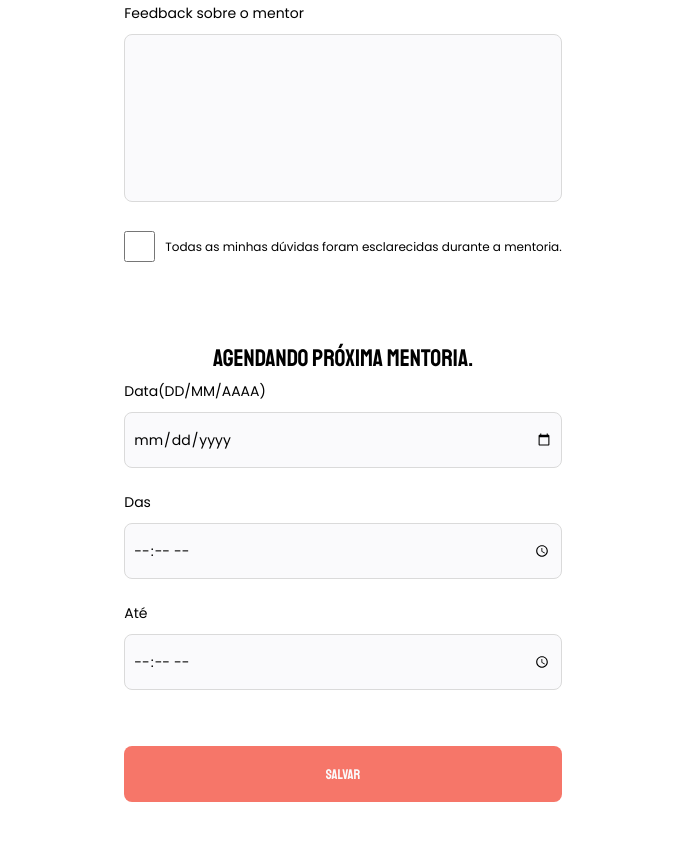
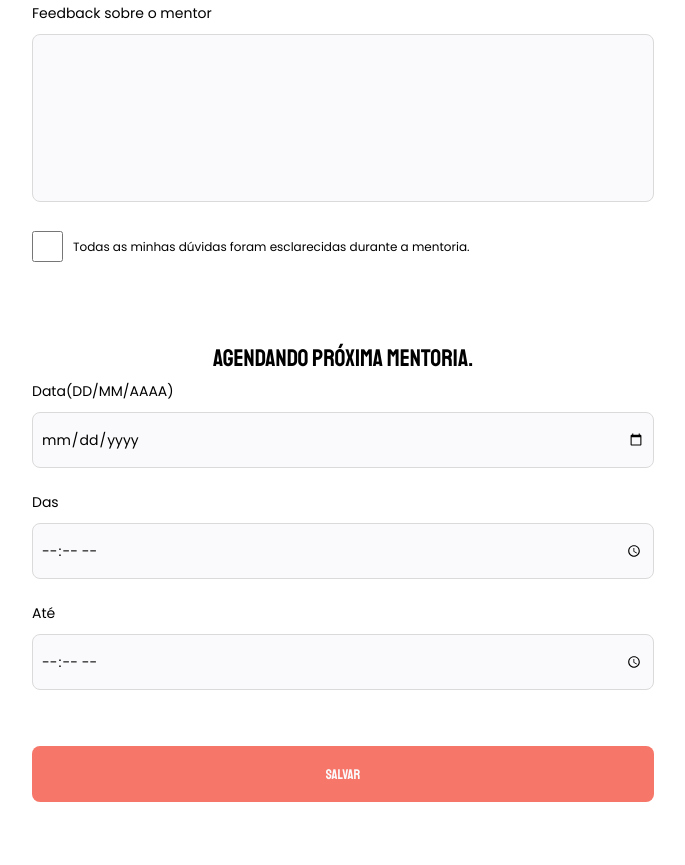
Before and after one commit to AlizonCaetano/formulario-avancado, a plain HTML site: page index.html in a window 1280 px wide. Shown: the part 903-1768 px from the top of the page, without its empty margins (297-982 px from the left). Before the commit the page ends 1737 px from the top, so only its background shows below. Drawn offline with Linux system fonts and the light colour scheme.

Commit message:
Responsive desktop/tablet

```diff
--- a/styles.css
+++ b/styles.css
@@ -12,6 +12,10 @@
   --contrast-color: #F67669;
   --bg-color: #fff;
   --input-color: #FAFAFC;
+}
+
+body *{
+  transition: all .25s;
 }
 
 body{
@@ -84,6 +88,7 @@ header p{
 
 form{
   border-radius: 2rem 2rem 0 0;
+  background-color: var(--bg-color);
 }
 
 form > div:first-child {
@@ -186,3 +191,23 @@ input[type="submit"]{
 
   border-radius: .8rem;
 }
+
+
+/*Queries*/
+
+@media(min-width: 768px){
+  form{
+    min-width: 75rem;
+    margin-bottom: 6rem;
+    border-radius: 2rem;
+  }
+
+  form fieldset{
+    padding-inline: 6.4rem;
+  }
+
+  input[type="submit"]{
+    margin-bottom: 6rem;
+  }
+
+}
```
